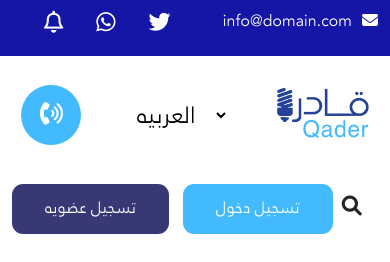
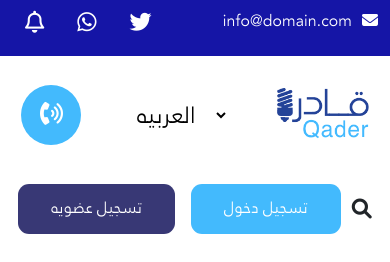
Before and after one commit to mohamedgaber91/new-project, a plain HTML site: page index.html in a window 390 px wide. Shown: the top 262 px of the page. Drawn offline with nearby package versions, Linux system fonts and the light colour scheme.

Commit message:
uppload the project

```diff
--- a/pages/index.css
+++ b/pages/index.css
@@ -430,6 +430,11 @@ hr.hr-info {
 /* ************************* style of mobile                            ************************************** */
 @media (max-width:1000px) {
     /* info style */
+    .social, .info-email {
+        display: flex;
+        align-items: baseline;
+        margin-left: -19px;
+    }
     #select {
         display: none;
     }
@@ -457,6 +462,9 @@ hr.hr-info {
     .btns-home{
         margin-top: 30px;
         margin-bottom: 30px;
+        display: flex;
+        align-items: center;
+        justify-content: space-evenly;
     }
     img.logo {
         width: 92px;
```
